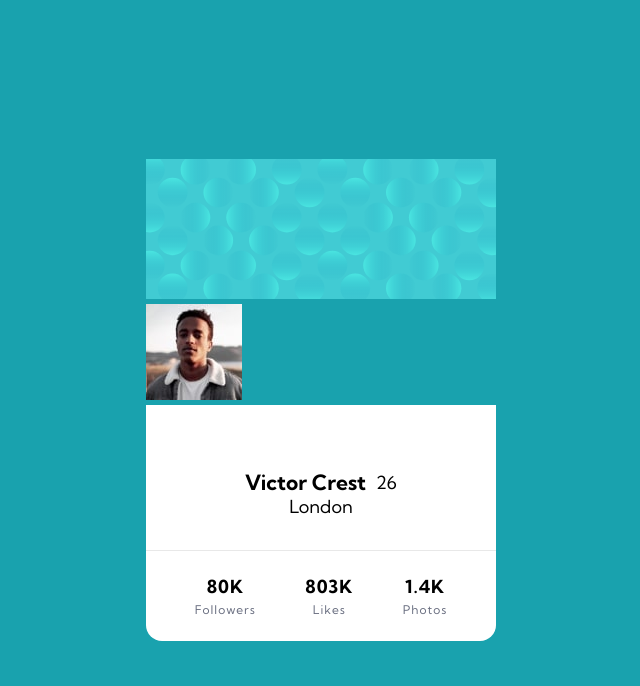
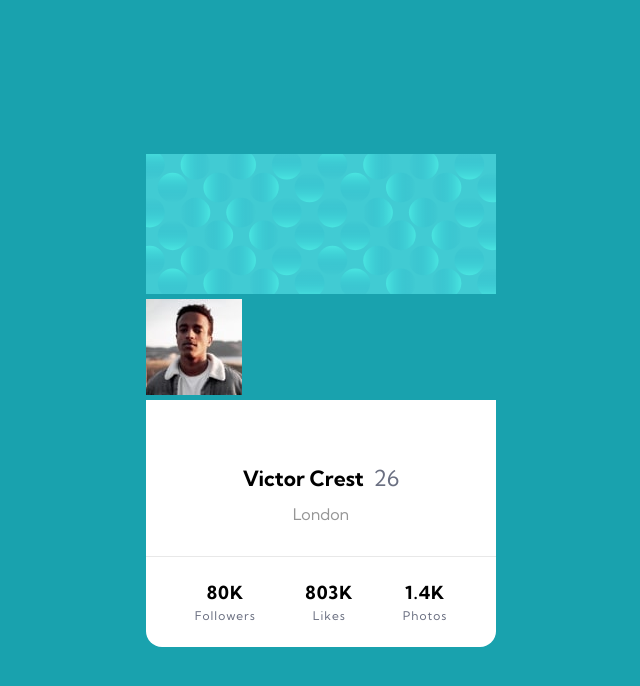
Before and after one commit to yurimzk/profile-card-component, a plain HTML site: page index.html in a window 1280 px wide. Shown: the whole page, without its empty margins (319-959 px from the left). Drawn offline with Linux system fonts and the light colour scheme.

Commit message:
user info styled

```diff
--- a/index.html
+++ b/index.html
@@ -36,7 +36,7 @@
             <h3>Victor Crest</h3>
             <p>26</p>
           </div>
-          <p>London</p>
+          <p class="city">London</p>
         </div>
         <div class="profile-stats">
           <div class="followers-stats">
--- a/style.css
+++ b/style.css
@@ -38,11 +38,22 @@ body {
     border-bottom: 1px solid var(--dark-gray-border);
 }
 
+.profile-user .city {
+    color: var(--dark-gray);
+    font-size: 1.6rem;
+}
+
 .user-info {
     display: flex;
     justify-content: center;
     align-items: center;
     gap: 1.0rem;
+    margin-bottom: 1.2rem;
+}
+
+.user-info p {
+    color: var(--dark-grayish-blue);
+    font-size: 2.2rem;
 }
 
 .profile-stats {
```
